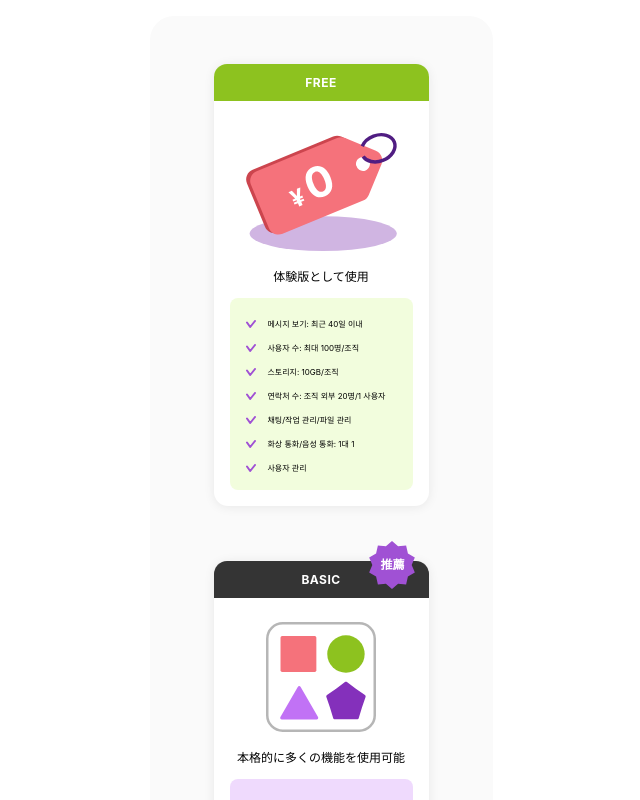
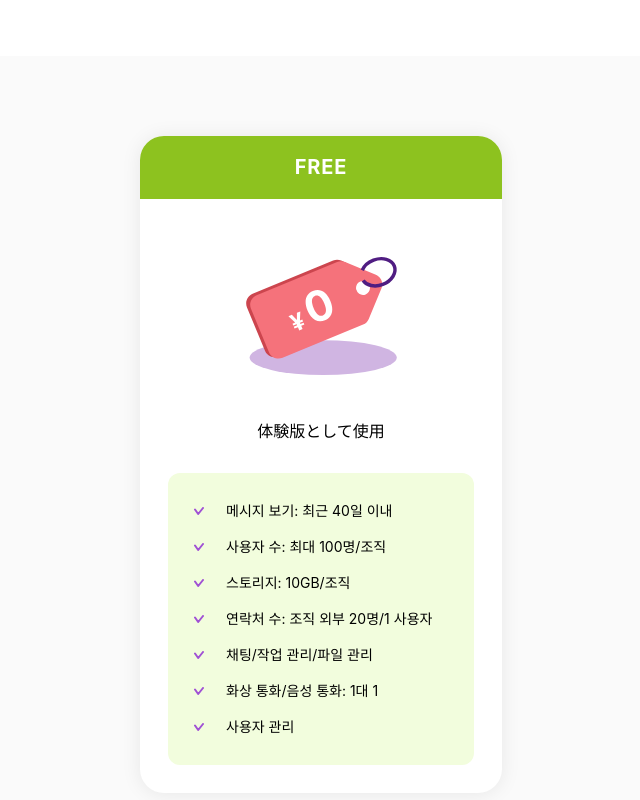
Before and after one commit to eunjin0212/schoolLine, a React (Vite) app: page /plan in a window 1280 px wide. Shown: the part 700-1500 px from the top of the page, without its empty margins (319-959 px from the left). Built offline with nearby package versions, Linux system fonts and the light colour scheme; a web font is replaced by a local one.

Commit message:
✨ Add plan page

```diff
--- a/src/components/PlanCard.tsx
+++ b/src/components/PlanCard.tsx
@@ -26,31 +26,44 @@ const PlanCard = ({ value, name, titleIcon, titleClass, icons, description, scop
       onClick={() => onClick(!isClick)}
       className={[`
         rounded-[14px] shadow-[0px_1px_11px_0px_#00000014] p-4 pt-[37px]
+        md:rounded-3xl md:shadow-[0px_1px_20px_0px_#00000014] md:p-7 md:pt-[63px]
         relative w-full bg-white`,
-        isClick && 'before:rounded-[14px] before:absolute before:w-full before:h-full before:top-0 before:left-0 before:border-[3px] before:border-purple-03',
-        titleIcon && 'mt-5',
+        isClick && 'before:rounded-[14px] md:before:rounded-3xl before:absolute before:w-full before:h-full before:top-0 before:left-0 before:border-[3px] before:border-purple-03',
+        titleIcon && 'mt-5 md:mt-9 xl:mt-0',
       ].join(' ')}
     >
       {titleIcon && <strong className={`
-      w-12 h-12 text-xs leading-[14px] -top-5 right-3 bg-[url(/src/assets/images/highlight_375.svg)]
+        w-12 h-12 text-xs leading-[14px] -top-5 right-3 bg-[url(/src/assets/images/recommendation_375.svg)]
+        md:w-20 md:h-20 md:text-xl md:leading-[23px] md:-top-9 md:right-6 md:bg-[url(/src/assets/images/recommendation_640.svg)]
       text-white bg-no-repeat inline-flex items-center justify-center absolute z-10
       `}>
         推薦
       </strong>}
       <strong className={[
         `text-xs leading-[14px] h-[37px] rounded-t-[13px]
+        md:text-xl md:leading-[23px] md:h-[63px] md:rounded-t-3xl
         flex justify-center items-center tracking-[0.04em] text-white bg-gray-09 absolute w-full left-0 top-0`,
         titleClass
       ].join(' ')}>
         {name}
       </strong>
-      <div className='mx-auto mt-6 mb-5 w-fit'>
+      <div className='h-[76px] md:h-[126px] mx-auto mt-6 mb-5 md:mt-[50px] md:mb-[46px] w-fit'>
         {icons.map((icon, idx) => <Fragment key={idx}>{icon}</Fragment>)}
       </div>
-      <p className={`text-xs leading-[12px] mb-[15px] font-medium text-center`}>{description}</p>
-      <ul className={[`rounded-lg py-3 px-4 bg-purple-04/[0.26]`, scopeClass].join(' ')}>
+      <p className={`
+        text-xs leading-[12px] mb-[15px]
+        md:text-base md:leading-5 md:mb-8
+        font-medium text-center`}>{description}</p>
+      <ul className={[`
+        rounded-lg py-3 px-4 bg-purple-04/[0.26]
+        md:rounded-xl md:py-5 md:px-[26px]`, scopeClass
+      ].join(' ')}>
         {scopes.map(scope =>
-          <li key={scope} className={`text-[8px] leading-5 gap-3 inline-flex items-center`}>
+          <li key={scope} className={`
+            text-[8px] leading-5 gap-3
+            md:text-sm md:leading-9 md:gap-[22px]
+            inline-flex items-center
+          `}>
             <ListCheck_375 className='block md:hidden' />
             <ListCheck_640 className='hidden md:block' />
             {scope}
--- a/src/pages/Plan.tsx
+++ b/src/pages/Plan.tsx
@@ -97,10 +97,13 @@ const Plan = () => {
         </p>
       </>
     </PageHeaderSection>
-    <section className='pt-[60px]'>
+    <section className='pt-[60px] md:pt-[100px]'>
       <div
         className={`
           w-[343px] px-16 py-12 rounded-3xl gap-[35px]
+          md:w-[584px] md:px-28 md:py-20 md:rounded-[44px] md:gap-[60px]
+          lg:w-[784px] lg:px-[211px] lg:py-20
+          xl:w-[1360px] xl:flex-row xl:gap-8 xl:py-20 xl:px-[108px]
           bg-gray-01 flex flex-col mx-auto
         `}
       >
```
Also changed, not shown: src/assets/images/recommendation_375.svg (renamed from src/assets/images/highlight_375.svg), src/assets/images/recommendation_640.svg (added).
